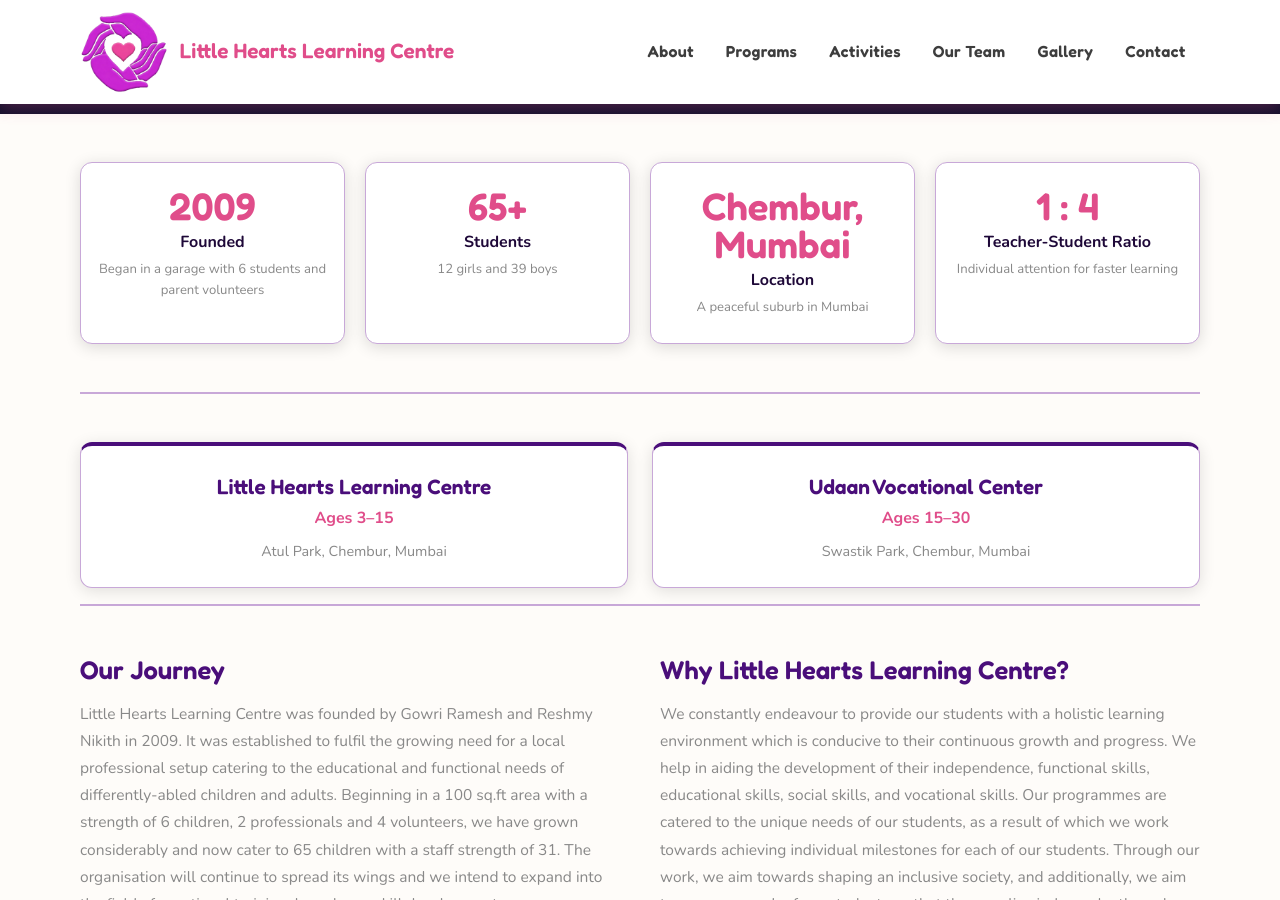
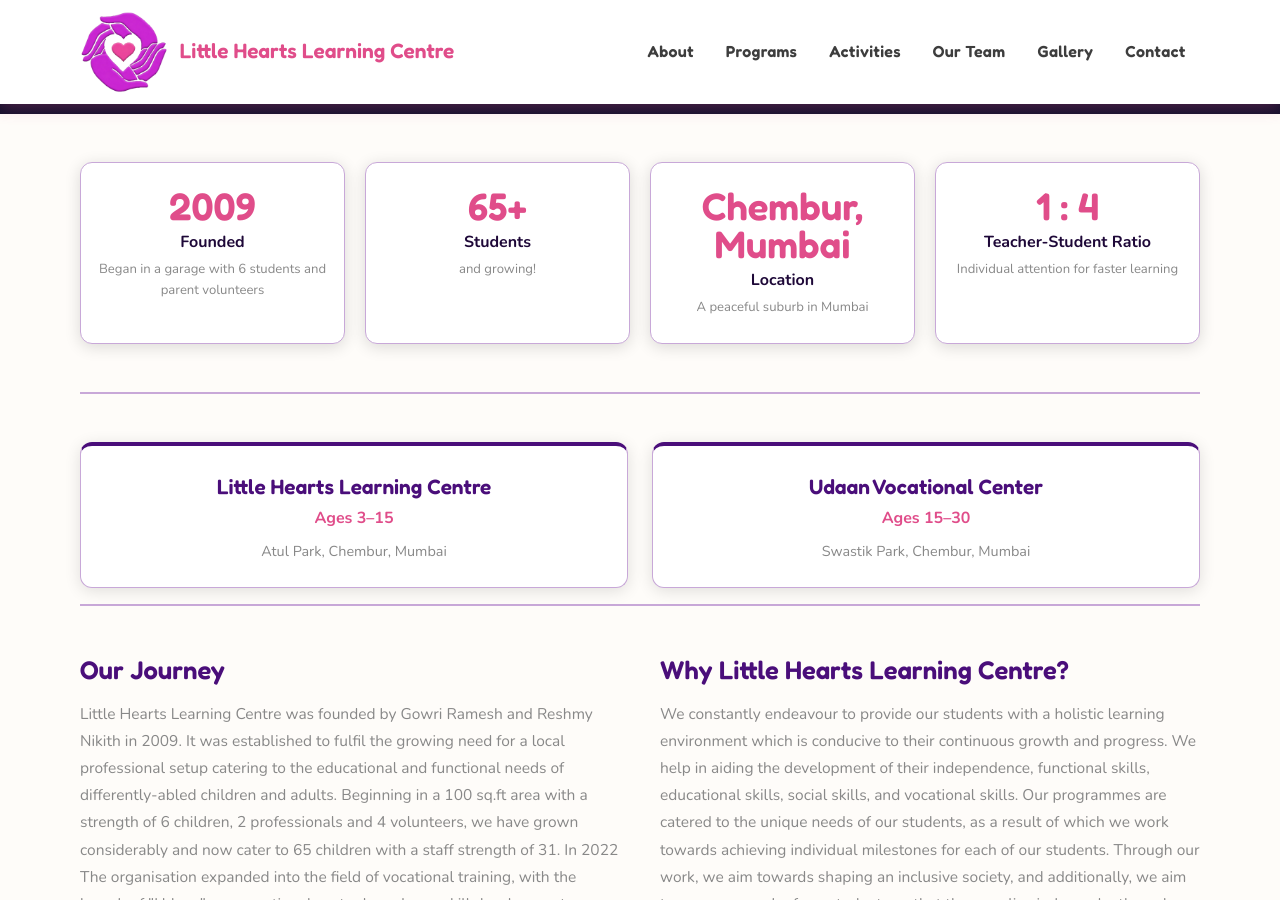
Before and after one commit to Cortinarius-I/LHLC_deCAP, a Jekyll site: the page built from index.md, in a window 1280 px wide and 900 px high, scrolled down 530 px. Built offline with Jekyll 4.4.1, drawn with Linux system fonts in a browser that asks for light colours; some of the changed text lies outside the part shown.

Commit message:
Update Pages “home”

```diff
--- a/index.md
+++ b/index.md
@@ -17,7 +17,7 @@
     description: Began in a garage with 6 students and parent volunteers
   - label: Students
     value: 65+
-    description: 12 girls and 39 boys
+    description: and growing!
   - label: Location
     value: Chembur, Mumbai
     description: A peaceful suburb in Mumbai
@@ -37,10 +37,11 @@
     professional setup catering to the educational and functional needs of
     differently-abled children and adults. Beginning in a 100 sq.ft area with a
     strength of 6 children, 2 professionals and 4 volunteers, we have grown
-    considerably and now cater to 65 children with a staff strength of 31. The
-    organisation will continue to spread its wings and we intend to expand into
-    the field of vocational training, based on a skill development programme we
-    have formulated which is geared towards employability and social inclusion.
+    considerably and now cater to 65 children with a staff strength of 31. In
+    2022 The organisation expanded into the field of vocational training, with
+    the launch of "Udaan", our vocational centre based on a skill development
+    programme we have formulated which is geared towards employability and
+    social inclusion.
   why: We constantly endeavour to provide our students with a holistic learning
     environment which is conducive to their continuous growth and progress. We
     help in aiding the development of their independence, functional skills,
```
